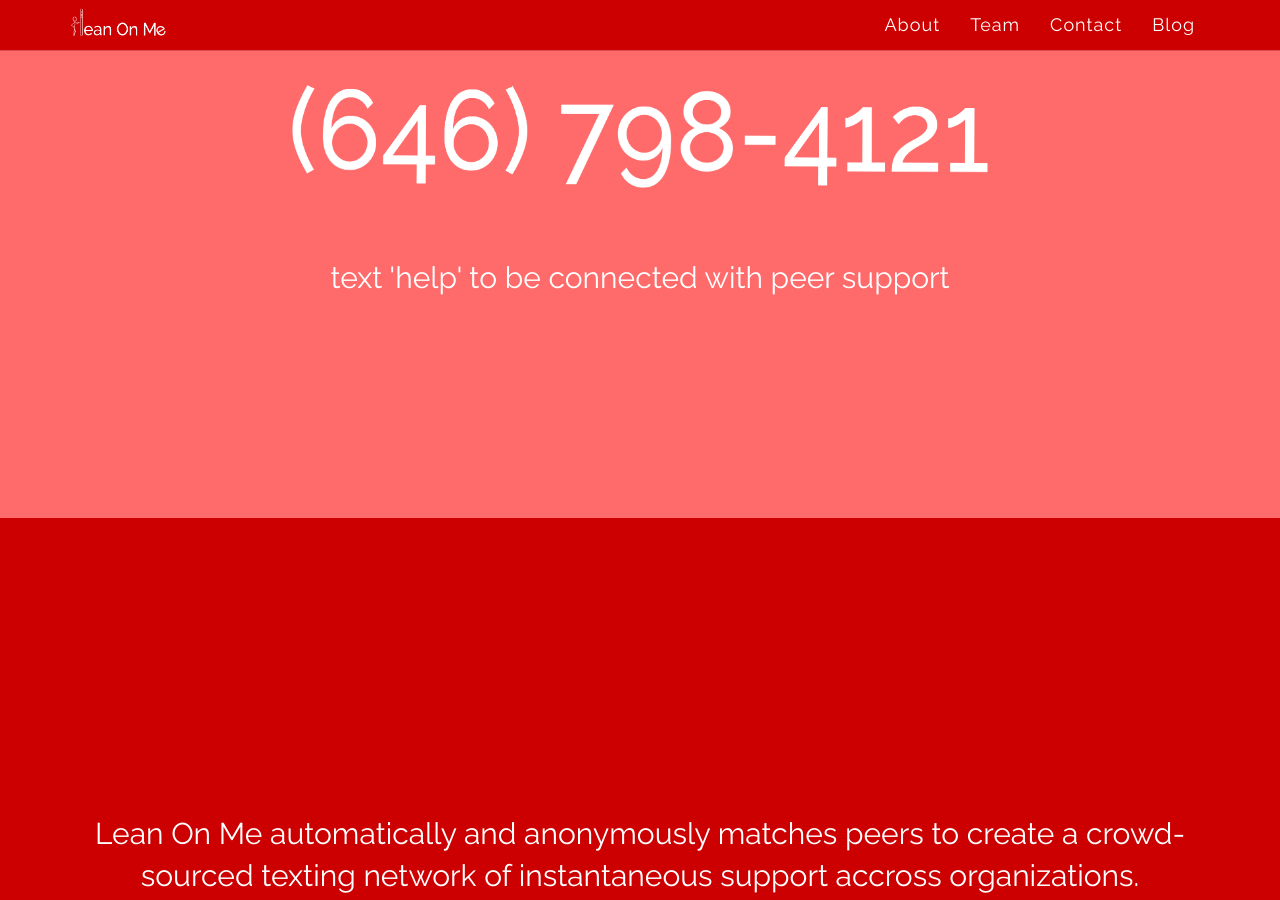
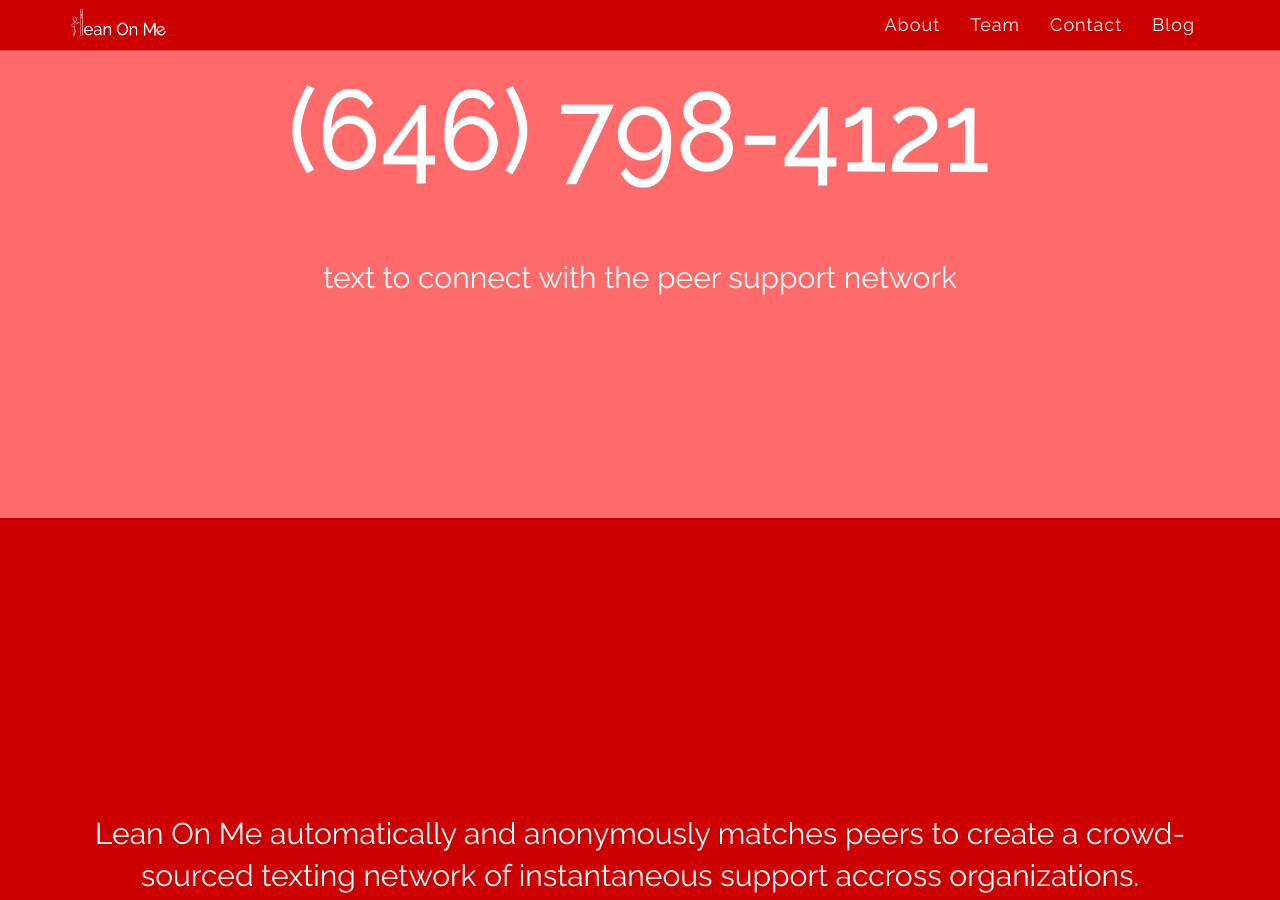
Before and after one commit to bboydreamer/lean0nme.github.io, a Jekyll site: the page index.html, which Jekyll copies as it is, in a window 1280 px wide and 900 px high, scrolled down 382 px. Built offline with Jekyll 4.4.1, drawn with Linux system fonts in a browser that asks for light colours; nearby versions of some CDN libraries; Markdown is read by kramdown in place of the engine named in the settings; comment, search, counter and statistics services are not loaded.

Commit message:
changed text instuctions

```diff
--- a/index.html
+++ b/index.html
@@ -98,7 +98,7 @@
                         <br>
                         <br>
                         <br>
-                        <h2>text 'help' to be connected with peer support<h2>
+                        <h2>text to connect with the peer support network<h2>
                         </div>
                 </div>
             </div>
--- a/join/index.html
+++ b/join/index.html
@@ -3,7 +3,7 @@
 
 <head>
 
-    <link rel="icon" type="image/png" href="img/favicon.png">
+    <link rel="icon" type="image/png" href="../img/favicon.png">
 
     <meta charset="utf-8">
     <meta http-equiv="X-UA-Compatible" content="IE=edge">
@@ -192,7 +192,7 @@
                           <br>
                           <br>
                           <br>
-                          <a href="http://lean0n.me/index.html"><button type="submit" class="btn btn-fb" title = "Thanks for joining us!">Lean On Me!</button></a>
+                          <button type="submit" class="btn btn-fb" title = "Thanks for joining us!"><a href="http://lean0n.me">Lean On Me!</a></button>
                           <!-- onClick="var usersRef = ref.child("users");
                           usersRef.set({
                             alanisawesome: {
```
